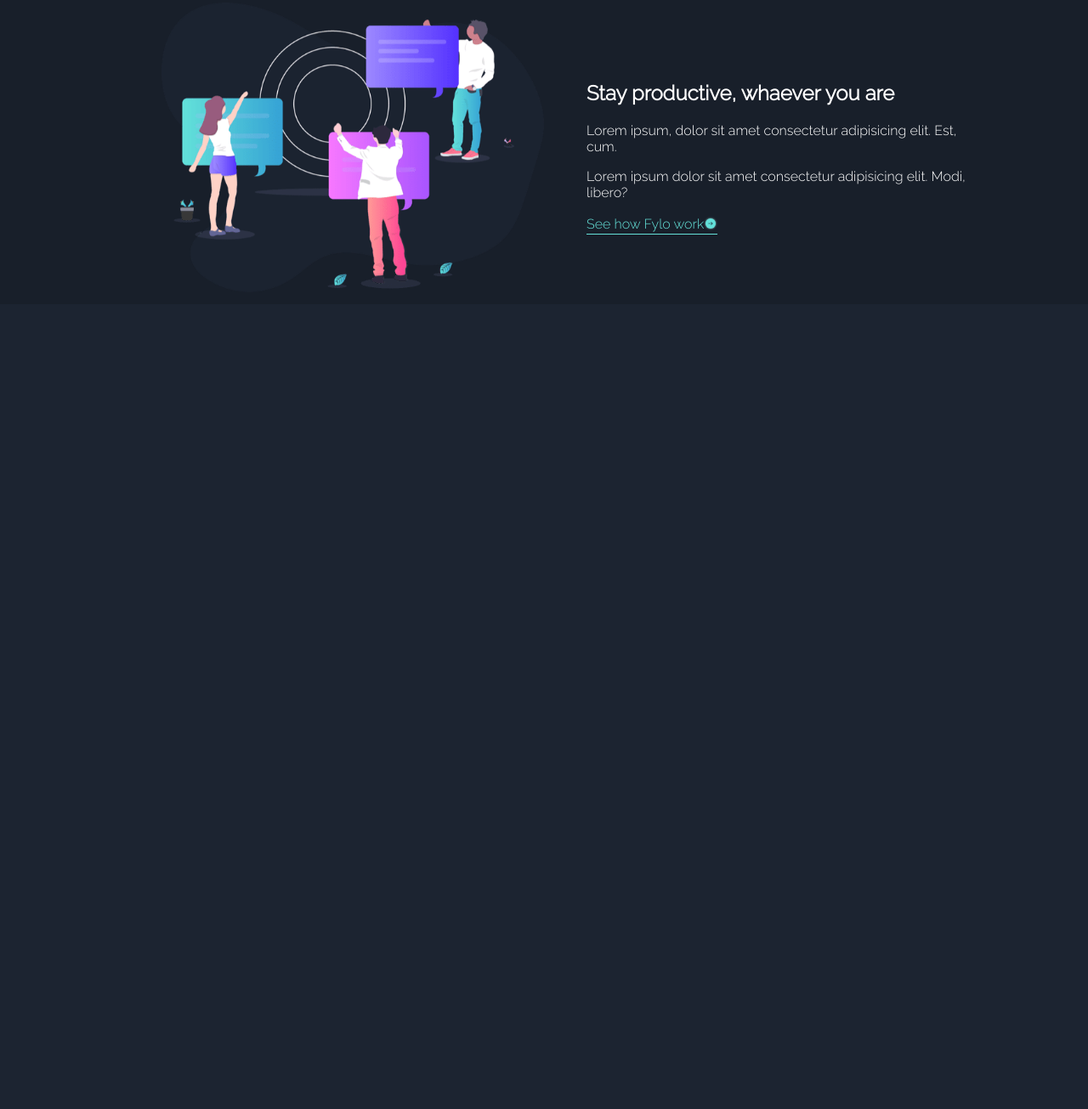
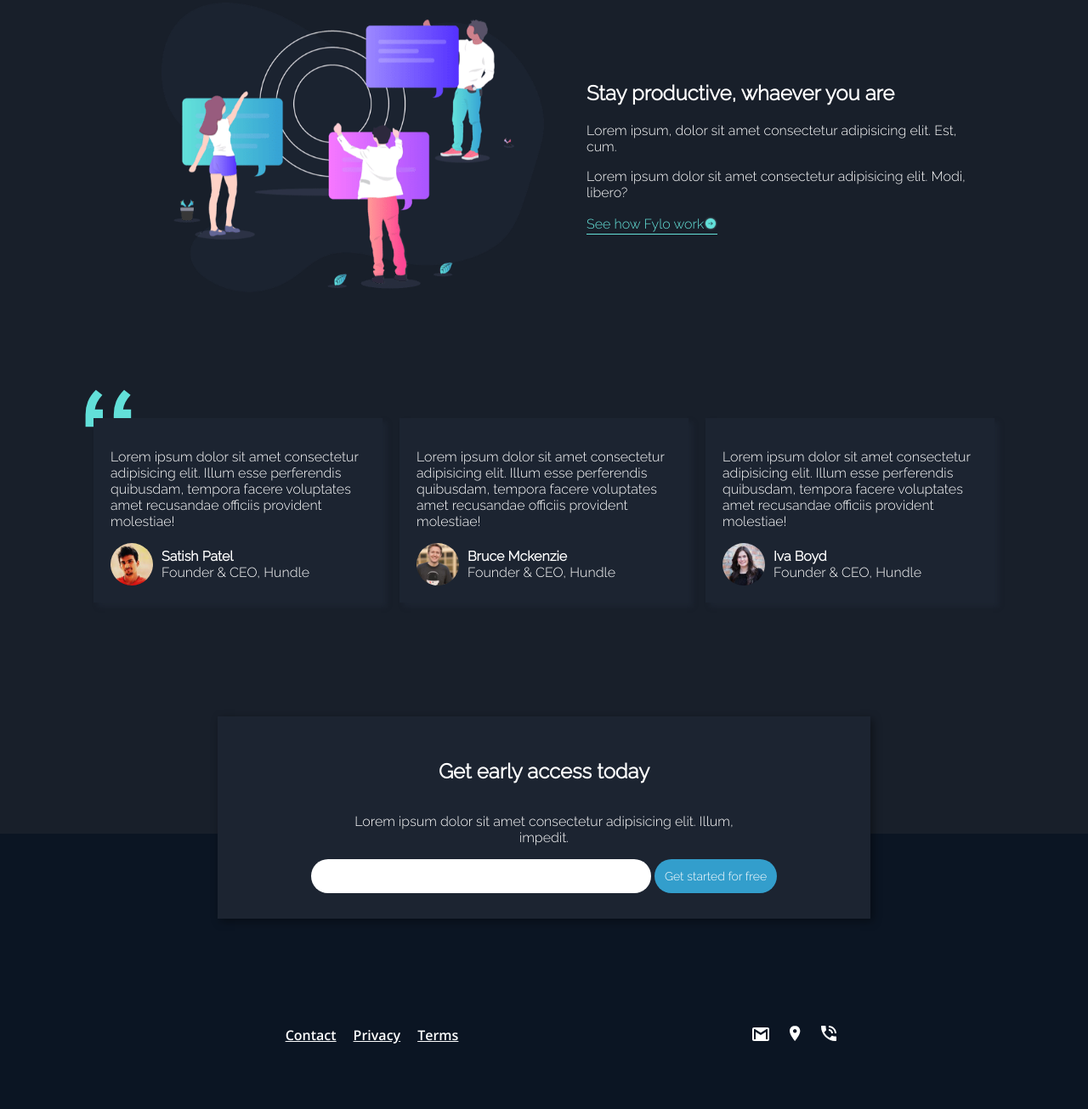
Before and after one commit to M-Kouache/fylo-dark-theme-mkouach, a plain HTML site: page index.html in a window 1280 px wide. Shown: the part 1366-2671 px from the top of the page at 85% size. Before the commit the page ends 1724 px from the top, so only its background shows below. Drawn offline with nearby package versions, Linux system fonts and the light colour scheme.

Commit message:
adding footer

```diff
--- a/index.html
+++ b/index.html
@@ -88,6 +88,86 @@
         <a class="pro-a" href="#">See how Fylo work <img src="images/icon-arrow.svg" alt="icon-arrow"></a>
       </div>
     </section>
+
+    <section class="co-workers" >
+
+      <div class="workers-card" style="background-image:  url(images/bg-quotes.png);">
+        <div class="w-card">
+          <div class="par">
+            <p>Lorem ipsum dolor sit amet consectetur adipisicing elit. Illum esse perferendis quibusdam, tempora facere voluptates amet recusandae officiis provident molestiae!</p>
+          </div>
+          <div class="profile">
+            <img src="images/profile-1.jpg" alt="profile-1">
+            <div class="name">
+              <h4 class="name">Satish Patel</h4>
+              <p class="name"> Founder & CEO, Hundle</p>
+            </div>
+          </div>
+        </div>
+
+        <div class="w-card">
+          <div class="par">
+            <p>Lorem ipsum dolor sit amet consectetur adipisicing elit. Illum esse perferendis quibusdam, tempora facere voluptates amet recusandae officiis provident molestiae!</p>
+          </div>
+          <div class="profile">
+            <img src="images/profile-2.jpg" alt="profile-1">
+            <div class="name">
+              <h4 class="name">Bruce Mckenzie</h4>
+              <p class="name">Founder & CEO, Hundle</p>
+            </div>
+          </div>
+        </div>
+
+        <div class="w-card">
+          <div class="par">
+            <p>Lorem ipsum dolor sit amet consectetur adipisicing elit. Illum esse perferendis quibusdam, tempora facere voluptates amet recusandae officiis provident molestiae!</p>
+          </div>
+          <div class="profile">
+            <img src="images/profile-3.jpg" alt="profile-1">
+            <div class="name">
+              <h4 class="name">Iva Boyd</h4>
+              <p class="name">Founder & CEO, Hundle</p>
+            </div>
+          </div>
+        </div>
+      </div>
+    </section>
+
+    <section class="sub-container">
+      <div class="main-sub">
+        <div class="sub-container">
+          <h2>Get early access today</h2>
+          <p class="sub-p">Lorem ipsum dolor sit amet consectetur adipisicing elit. Illum, impedit.</p>
+        </div>
+        <div class="sub-mobile">
+          <input class="input" type="email"  >
+          <a href="#" class="sub-btn"> Get started for free</a>
+        </div>
+      </div>
+    </section>
+
+
+    <footer>
+      <div class="footer-container">
+        <div class="contact-bar">
+          <ul >
+            <li class="contact-li">Contact</li>
+            <li class="contact-li">Privacy</li>
+            <li class="contact-li">Terms</li>
+          </ul>
+        </div>
+        <div class="social-links">
+          <ul>
+            <il class="contact-li"><img src="images/icon-email.svg" alt=""></il>
+            <il class="contact-li"><img src="images/icon-location.svg" alt=""></il>
+            <il class="contact-li"><img src="images/icon-phone.svg" alt=""></il>
+          </ul>
+        </div>
+
+      </div>
+
+    </footer>
+
   </main>
 
 
--- a/stylesheet/style.css
+++ b/stylesheet/style.css
@@ -191,27 +191,25 @@ main{
     align-items: center;
     justify-content: center;
     font-family: 'Raleway', sans-serif;
-    padding: 10px 10px;
+    padding: 10px 50px;
 }
 
 
 .pro-card h1 p {
     width: 100%;
+
 }
 
 .pro-h1{
     width: 100%;
+
 }
 
 .pro-p{
     width: 100%;
 }
 
-@media (max-width:950px){
-    .productive{
-        flex-direction: column;
-    }
-}
+
 
 .pro-a{
     display: flex;
@@ -226,3 +224,152 @@ main{
 .pro-a:hover{
     color: hsl(198, 60%, 50%) ;
 }
+
+
+.co-workers{
+    display: flex;
+    flex-direction: column;
+    font-family:'Raleway', sans-serif ;
+    padding: 100px;
+
+}
+
+
+.workers-card{
+
+    display: flex;
+    align-items: center;
+    justify-content: space-between;
+    background-position: top left;
+    background-repeat: no-repeat;
+    padding: 24px 0;
+}
+
+.w-card{
+    width: 100%;
+    margin: 10px 10px;
+    padding: 20px;
+    background: hsl(217, 28%, 15%);
+    box-shadow: 5px 5px 5px hsl(217, 27%, 15%) ;
+}
+
+.profile{
+    display: flex;
+    align-items: center;
+
+}
+
+.profile img{
+
+    border-radius: 50%;
+    margin-right: 10px;
+    width: 50px;
+    height: 50px;
+
+}
+
+.name {
+    margin: 0;
+    padding: 0;
+}
+
+.sub-container{
+    display: flex;
+    align-items: center;
+    flex-direction:column;
+    font-family:'Raleway', sans-serif ;
+}
+
+.main-sub{
+    margin: 0 auto -100px;
+    width: 60vw;
+    text-align: center;
+    background:hsl(217, 28%, 15%);
+    box-shadow: 3px 3px 10px rgba(0, 0, 0, 0.4);
+    padding: 30px;
+
+}
+
+
+
+.input{
+    width: 400px;
+    height: 40px;
+    border :none;
+    border-radius: 25px;
+}
+
+.sub-btn{
+    text-decoration: none;
+    background:hsl(198, 60%, 50%) ;
+    color: inherit;
+    padding: 12px;
+    border:none;
+    border-radius: 25px;
+    font-size: 14px;
+    font-family:'Raleway', sans-serif ;
+    width: 100%;
+
+}
+
+
+footer{
+    background: hsl(216, 53%, 9%);
+    margin: 0;
+
+}
+
+.footer-container{
+    display: flex;
+    align-items: center;
+    justify-content: space-evenly;
+    padding-top: 200px;
+    padding-bottom: 50px;
+}
+
+.contact-bar ul  {
+    list-style: none;
+    display: flex;
+    justify-content:space-around;
+    align-items: center;
+}
+
+
+.contact-li{
+    margin: 10px 10px;
+    text-decoration: underline;
+}
+
+
+
+
+@media (max-width:950px){
+    .productive{
+        flex-direction: column;
+    }
+
+    .workers-card{
+        flex-direction: column;
+    }
+
+    .w-card{
+        margin-bottom: 20px;
+    }
+
+
+}
+
+@media (max-width: 1050px){
+    .sub-mobile{
+        display: flex;
+        flex-direction: column;
+
+        width: 100%;
+    }
+    .input{
+        border :none;
+        border-radius: 25px;
+        margin-bottom: 5px;
+        width: 100%;
+    }
+}
```
